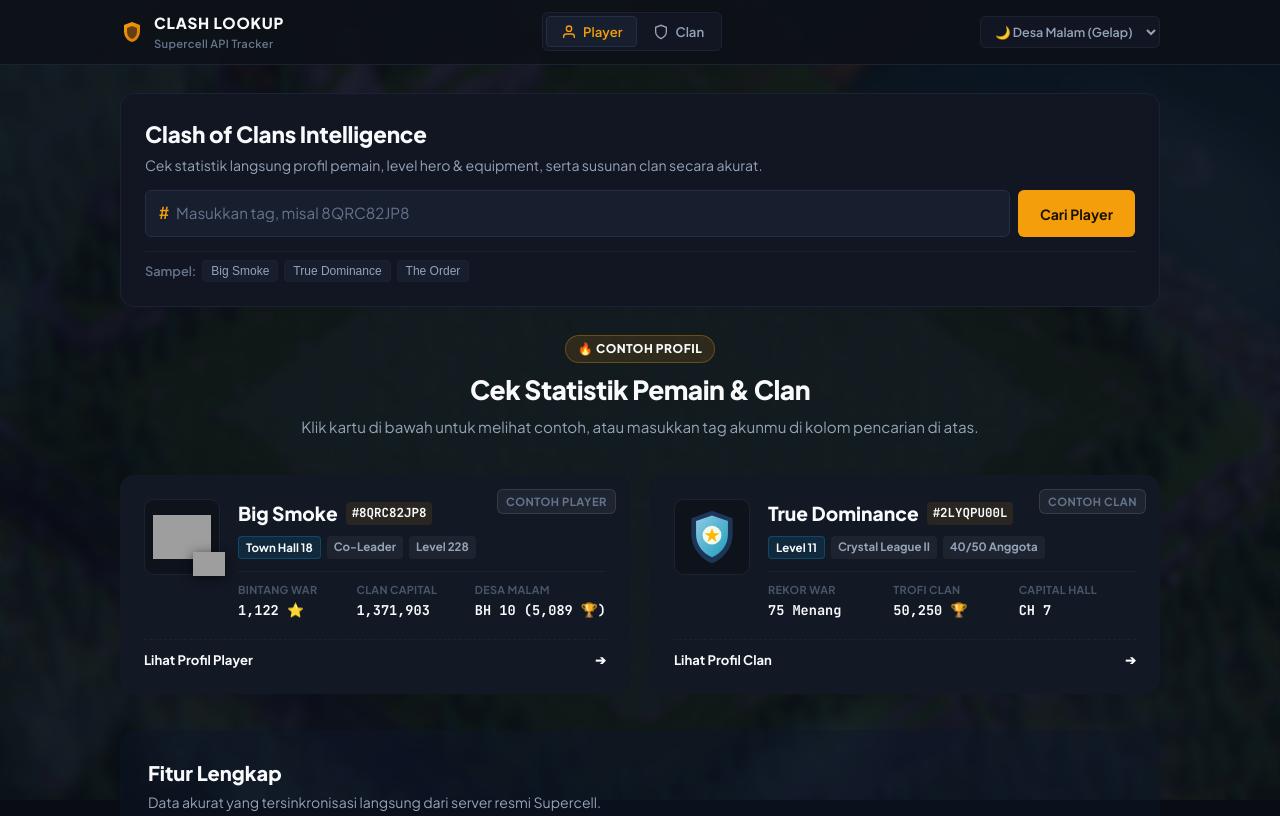
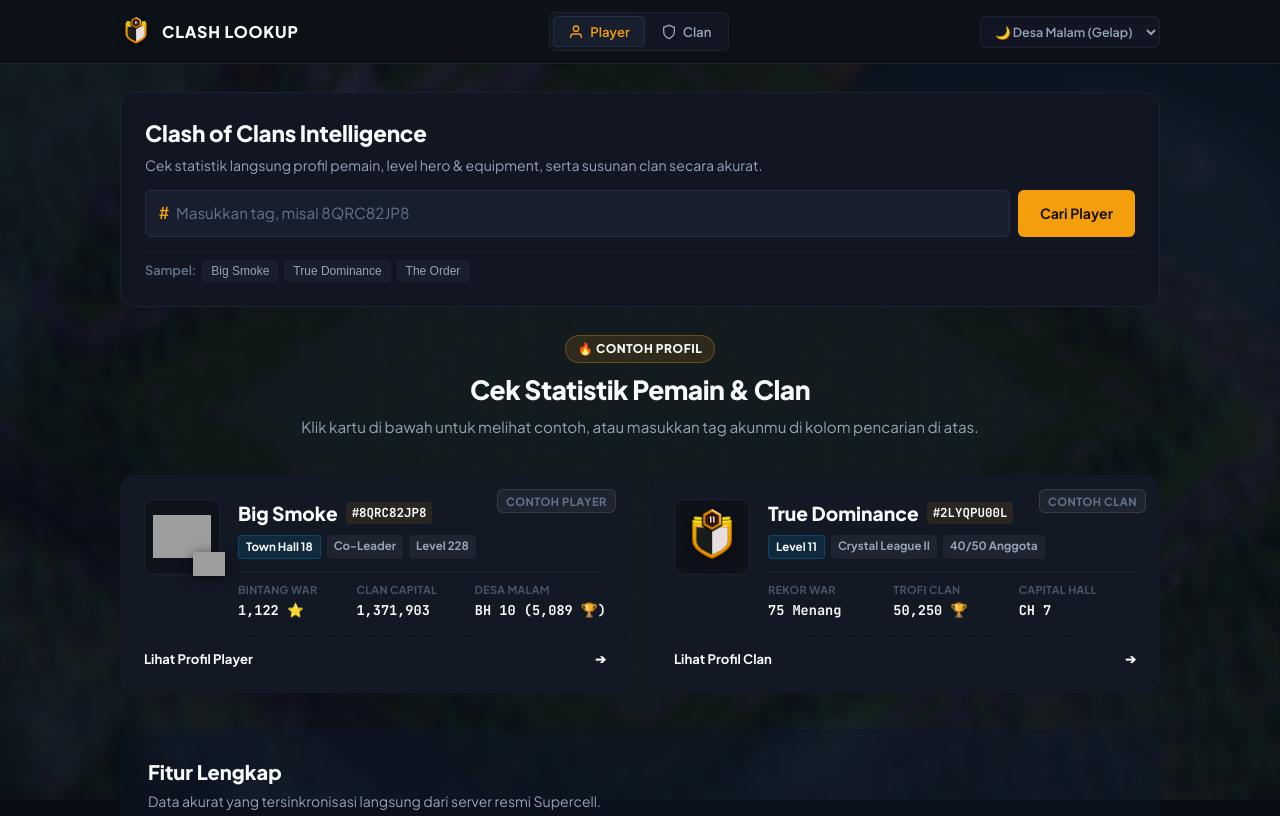
Before and after one commit to KiyyKen/Clash-of-Clans-Lookup-Players, a website with bundled scripts: page public/index.html in a window 1280 px wide. Shown: the top 816 px of the page. Built offline with nearby package versions, Linux system fonts and the light colour scheme; grey boxes are pictures that could not be loaded.

Commit message:
feat(ui): update header and clan cards to True Dominance badge, remove subtitle and theme toast

```diff
--- a/public/css/home.css
+++ b/public/css/home.css
@@ -128,6 +128,7 @@
   width: 60px;
   height: 60px;
   object-fit: contain;
+  filter: drop-shadow(0 4px 8px rgba(0, 0, 0, 0.45));
 }
 
 .spotlight-league-img {
--- a/public/css/layout.css
+++ b/public/css/layout.css
@@ -91,6 +91,15 @@
   display: flex;
   align-items: center;
   gap: 10px;
+  text-decoration: none;
+}
+
+.brand-logo {
+  width: 32px;
+  height: 32px;
+  object-fit: contain;
+  flex-shrink: 0;
+  filter: drop-shadow(0 2px 5px rgba(0, 0, 0, 0.4));
 }
 
 .brand-shield {
@@ -103,10 +112,11 @@
 }
 
 .brand-title {
-  font-size: 0.95rem;
+  font-size: 1rem;
   font-weight: 800;
   letter-spacing: 0.8px;
   color: var(--text-primary);
+  line-height: 1;
 }
 
 .brand-subtitle {
--- a/public/index.html
+++ b/public/index.html
@@ -24,19 +24,9 @@
     <header class="site-header">
       <div class="header-inner">
         <div class="brand">
-          <svg class="brand-shield" viewBox="0 0 24 24" width="24" height="24" fill="none">
-            <path d="M12 2L4 5V11C4 16.5 7.5 21.3 12 22C16.5 21.3 20 16.5 20 11V5L12 2Z" fill="url(#brandGrad)" />
-            <path d="M12 6L7 8V11.5C7 15 9.2 18.2 12 18.9C14.8 18.2 17 15 17 11.5V8L12 6Z" fill="#0b0e14" opacity="0.6"/>
-            <defs>
-              <linearGradient id="brandGrad" x1="4" y1="2" x2="20" y2="22" gradientUnits="userSpaceOnUse">
-                <stop stop-color="#f59e0b"/>
-                <stop offset="1" stop-color="#d97706"/>
-              </linearGradient>
-            </defs>
-          </svg>
+          <img class="brand-logo" src="/assets/true-dominance.png" alt="True Dominance Clan" width="32" height="32" />
           <div class="brand-text">
             <span class="brand-title">CLASH LOOKUP</span>
-            <span class="brand-subtitle">Supercell API Tracker</span>
           </div>
         </div>
 
@@ -170,7 +160,7 @@
             <div class="spotlight-badge-corner">Contoh Clan</div>
             <div class="spotlight-card-body">
               <div class="spotlight-avatar-wrap">
-                <img class="spotlight-clan-badge" src="/assets/clan-temp.svg" alt="True Dominance" />
+                <img class="spotlight-clan-badge" src="/assets/true-dominance.png" alt="True Dominance" />
               </div>
               <div class="spotlight-details">
                 <div class="spotlight-name-row">
@@ -452,7 +442,7 @@
           <!-- Clan Identity Banner -->
           <div class="profile-banner">
             <div class="clan-badge-container">
-              <img id="clanBadge" class="clan-badge-img" src="/assets/clan-temp.svg" alt="Clan crest" />
+              <img id="clanBadge" class="clan-badge-img" src="/assets/true-dominance.png" alt="Clan crest" />
             </div>
 
             <div class="profile-core-info">
--- a/public/js/theme.js
+++ b/public/js/theme.js
@@ -1,5 +1,4 @@
 import { elements } from "./dom.js";
-import { showToast } from "./toast.js";
 
 export const THEME_STORAGE_KEY = "coc-theme-preference";
 
@@ -23,8 +22,6 @@
   if (elements.themeSelect) {
     elements.themeSelect.addEventListener("change", (e) => {
       applyTheme(e.target.value);
-      const msg = e.target.value === "image" ? "Tema Desa Siang (Terang) aktif ☀️" : "Tema Desa Malam (Gelap) aktif 🌙";
-      showToast(msg);
     });
   }
 
```
Also changed, not shown: public/assets/true-dominance.png (added).
